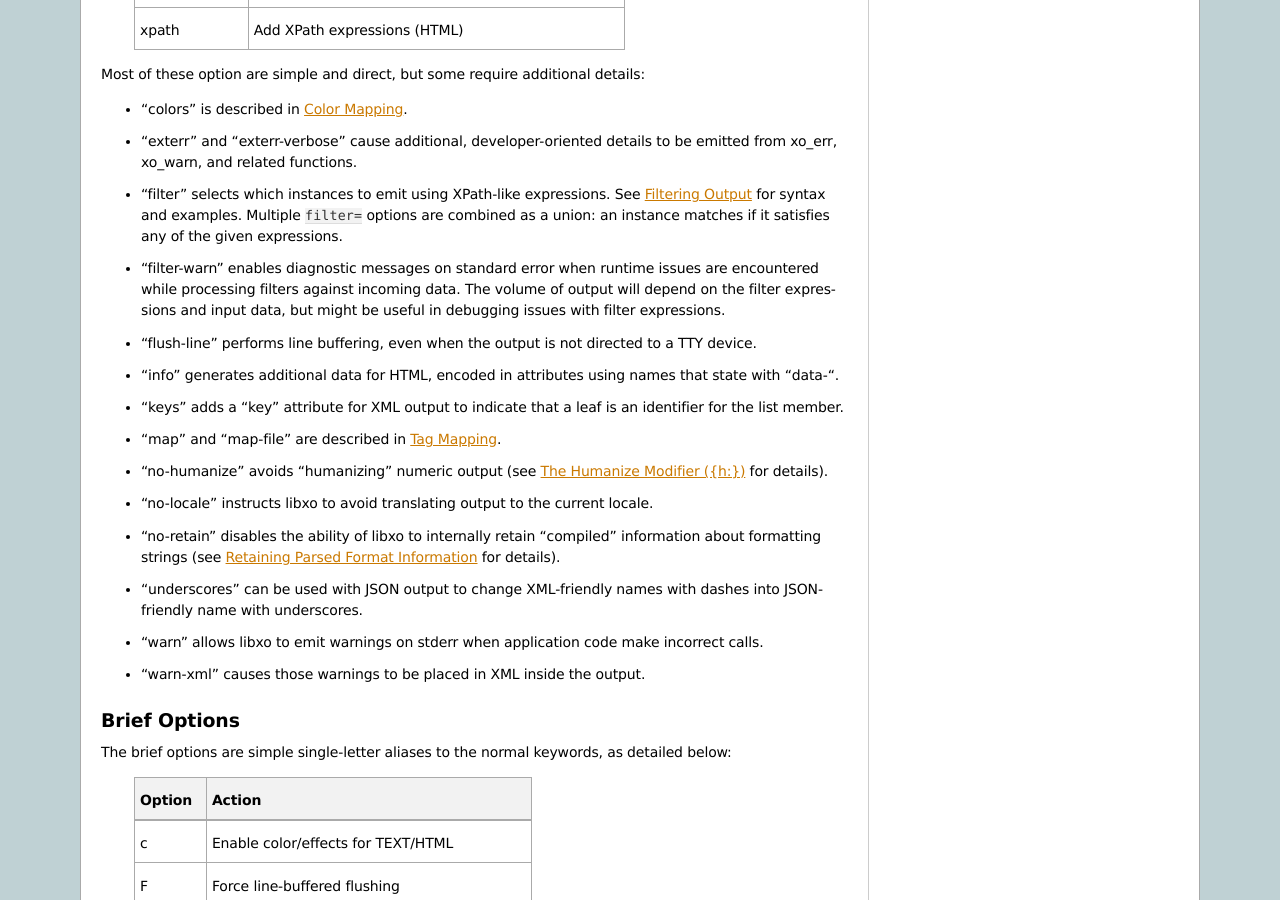
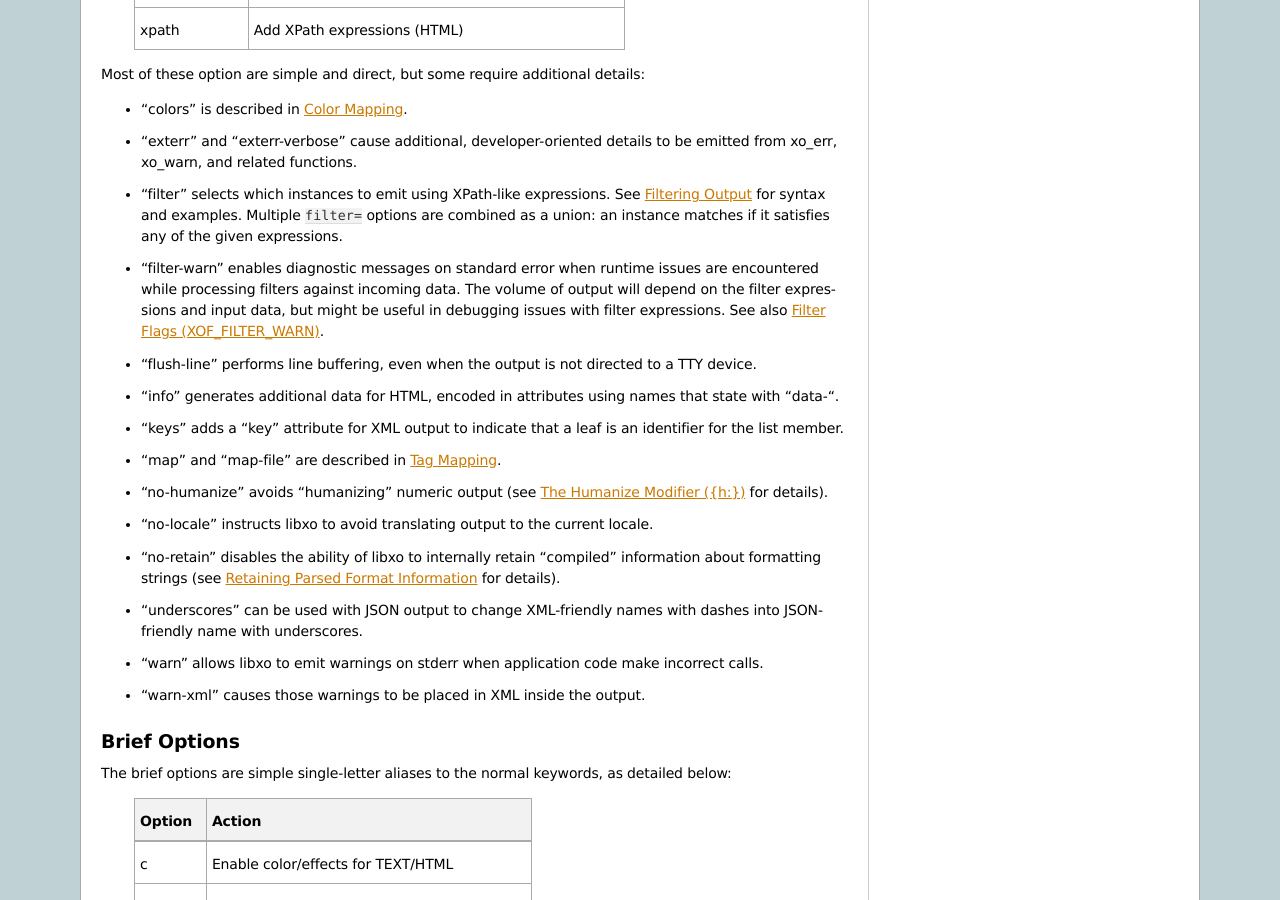
Before and after one commit to Juniper/libxo, a Sphinx documentation site: the page built from doc/options.rst, in a window 1280 px wide and 900 px high, scrolled down 1907 px. Built offline with Sphinx 7.4.7, drawn with Linux system fonts in a browser that asks for light colours.

Commit message:
add more filter documentation

```diff
--- a/doc/options.rst
+++ b/doc/options.rst
@@ -87,7 +87,7 @@ additional details:
   runtime issues are encountered while processing filters against
   incoming data.  The volume of output will depend on the filter
   expressions and input data, but might be useful in debugging issues
-  with filter expressions.
+  with filter expressions.  See also :ref:`filter-warn`.
 - "flush-line" performs line buffering, even when the output is not
   directed to a TTY device.
 - "info" generates additional data for HTML, encoded in attributes
```
